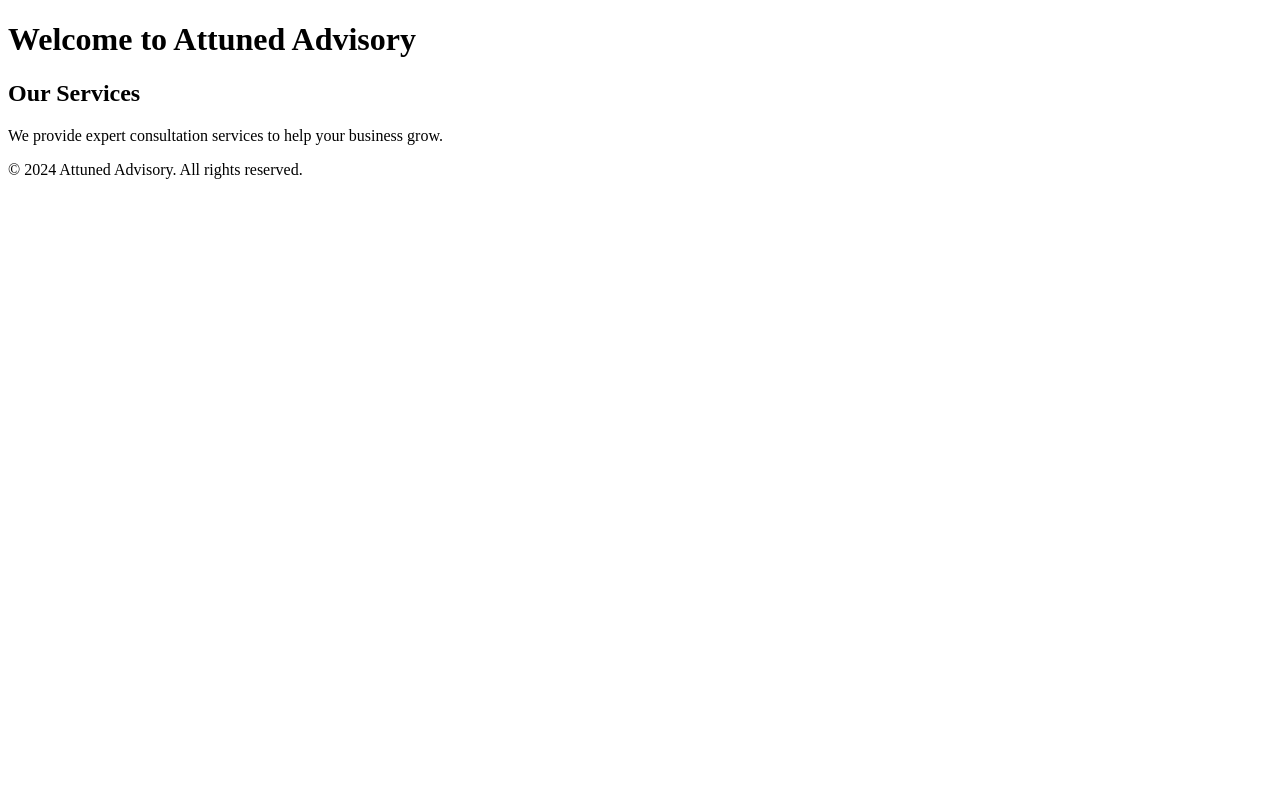
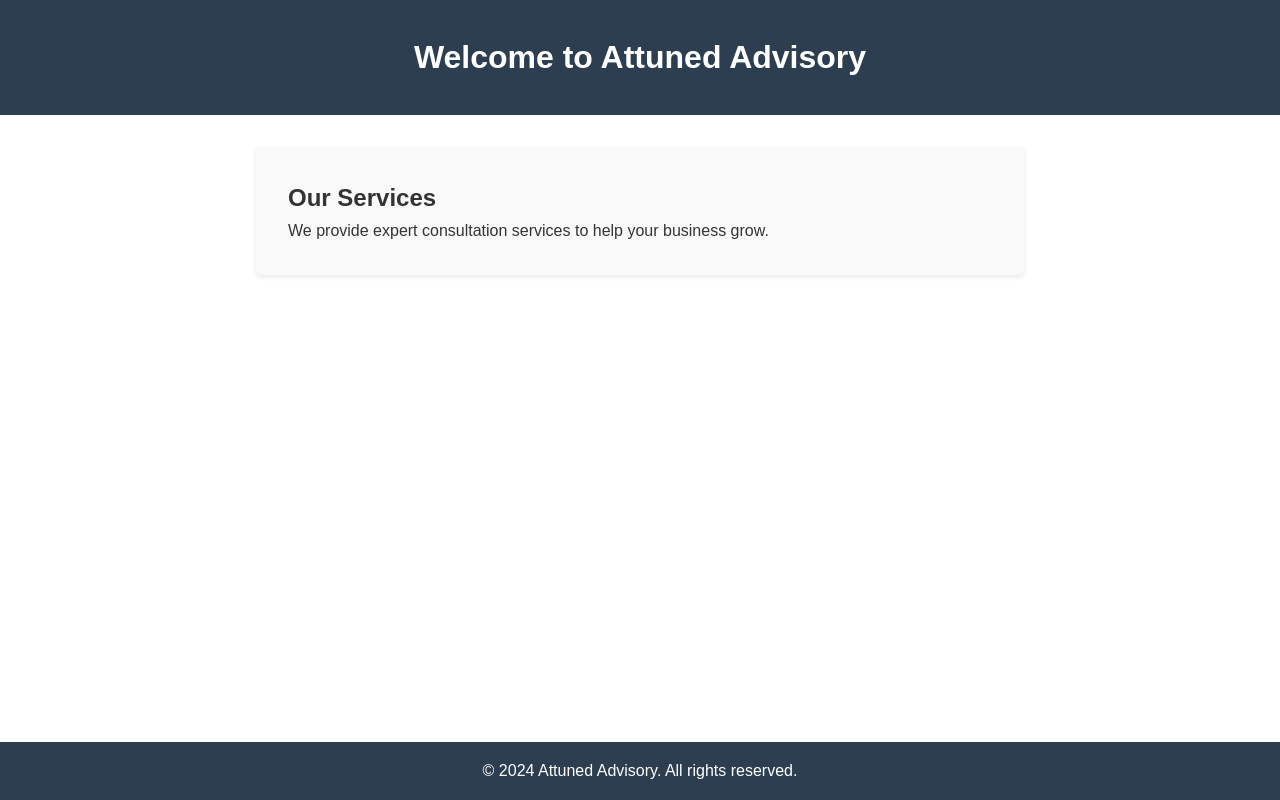
Before and after one commit to mklomp1/attuned_advisory, a plain HTML site: page index.html in a window 1280 px wide. Drawn offline with Linux system fonts and the light colour scheme.

Commit message:
Add CSS styling to the page

```diff
--- a/index.html
+++ b/index.html
@@ -4,6 +4,44 @@
     <meta charset="UTF-8">
     <meta name="viewport" content="width=device-width, initial-scale=1.0">
     <title>Attuned Advisory</title>
+    <style>
+        * {
+            margin: 0;
+            padding: 0;
+            box-sizing: border-box;
+        }
+        body {
+            font-family: Arial, sans-serif;
+            line-height: 1.6;
+            color: #333;
+        }
+        header {
+            background-color: #2c3e50;
+            color: white;
+            padding: 2rem;
+            text-align: center;
+        }
+        main {
+            max-width: 800px;
+            margin: 2rem auto;
+            padding: 0 1rem;
+        }
+        section {
+            background-color: #f9f9f9;
+            padding: 2rem;
+            border-radius: 5px;
+            box-shadow: 0 2px 5px rgba(0,0,0,0.1);
+        }
+        footer {
+            background-color: #2c3e50;
+            color: white;
+            text-align: center;
+            padding: 1rem;
+            position: fixed;
+            bottom: 0;
+            width: 100%;
+        }
+    </style>
 </head>
 <body>
     <header>
```
